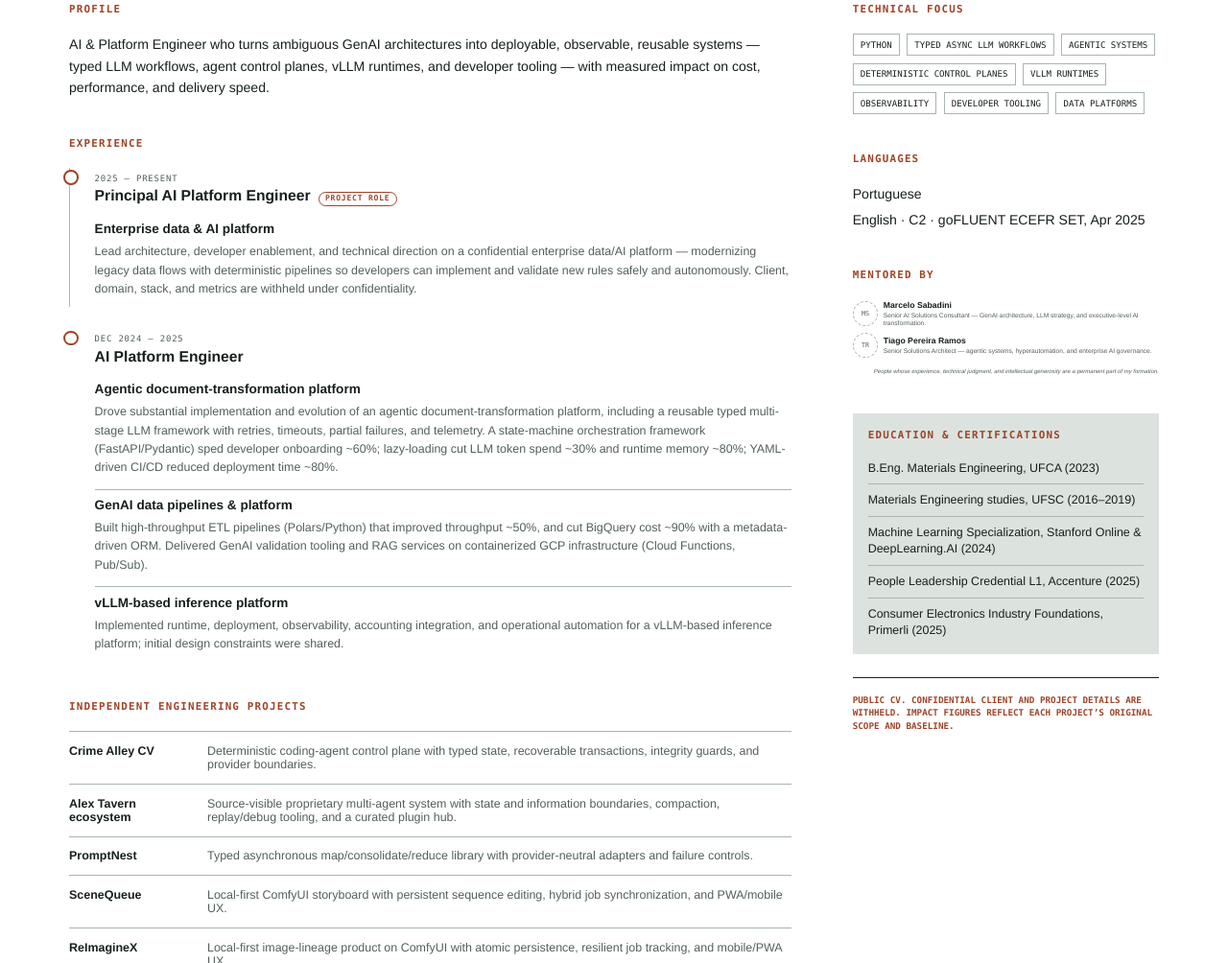
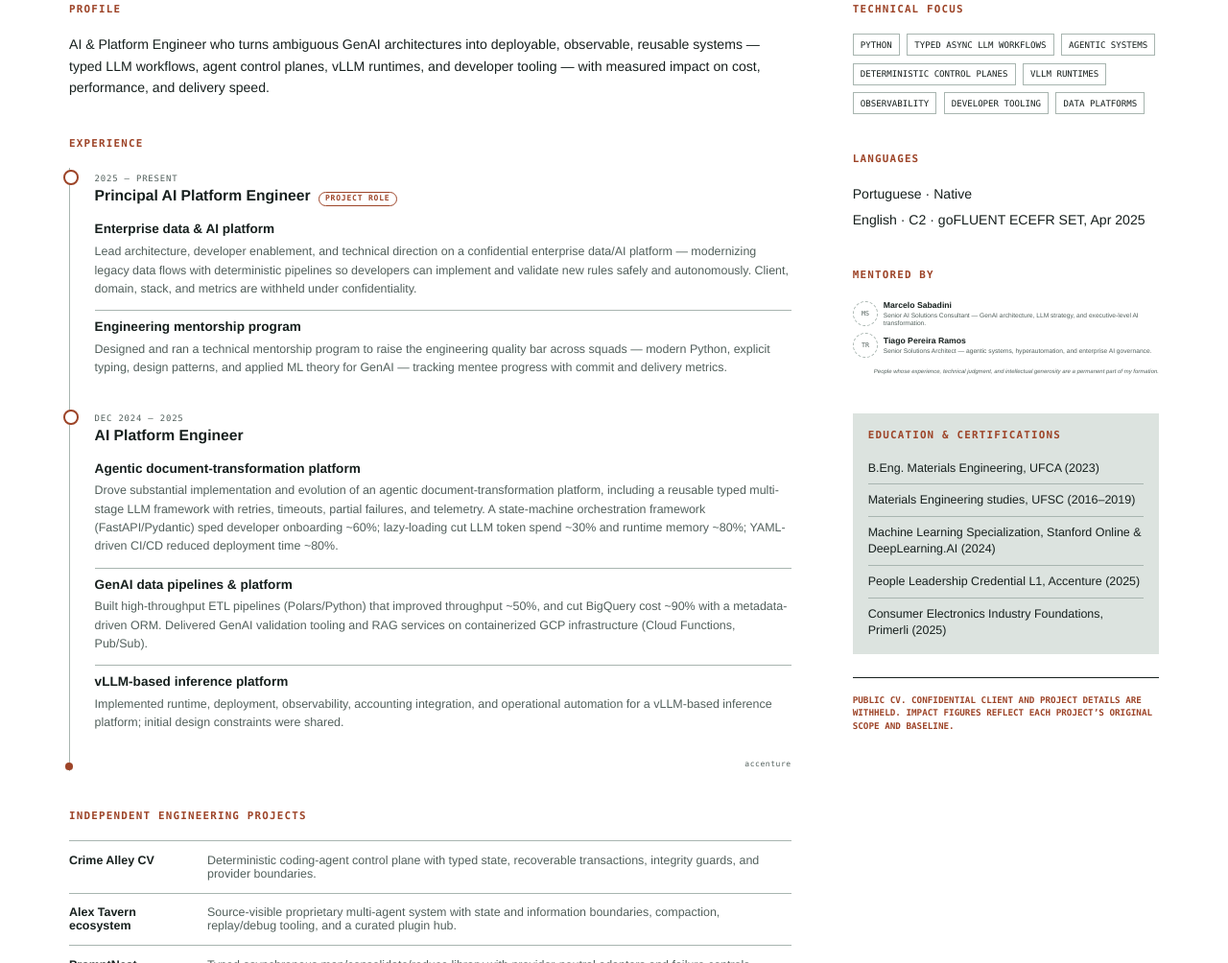
Before and after one commit to al4xdev/al4xdev.github.io, a website: page cv/index.html in a window 1280 px wide. Shown: the part 269-1273 px from the top of the page at 96% size. Drawn offline with Linux system fonts and the light colour scheme.

Commit message:
cv: add accenture company annotation to experience timeline
- Add experienceCompany field to both en/pt-BR content
- Render as right-aligned lowercase label at timeline end
- Timeline end styling: mono font, muted color, right-aligned
- Reformatted content.js with consistent tab indentation
- Adjusted print layout margins for better A4 fit

```diff
--- a/cv/content.js
+++ b/cv/content.js
@@ -6,175 +6,226 @@
  */
 window.CV_CONTENT = Object.freeze({
 	en: {
-    documentTitle: 'Alexsandro Pessoa — AI Platform Engineer CV',
-    name: 'Alexsandro Pessoa',
-    role: 'Senior AI Platform Engineer · Agentic Systems · Data Platforms · Developer Enablement',
+		documentTitle: "Alexsandro Pessoa — AI Platform Engineer CV",
+		name: "Alexsandro Pessoa",
+		role:
+			"Senior AI Platform Engineer · Agentic Systems · Data Platforms · Developer Enablement",
 		links: [
-      { label: 'github.com/al4xdev', url: 'https://github.com/al4xdev' },
-      { label: 'linkedin.com/in/al4xdev', url: 'https://www.linkedin.com/in/al4xdev' },
+			{ label: "github.com/al4xdev", url: "https://github.com/al4xdev" },
+			{
+				label: "linkedin.com/in/al4xdev",
+				url: "https://www.linkedin.com/in/al4xdev",
+			},
 		],
 		profile: {
-      label: 'Profile',
-      body: 'AI & Platform Engineer who turns ambiguous GenAI architectures into deployable, observable, reusable systems — typed LLM workflows, agent control planes, vLLM runtimes, and developer tooling — with measured impact on cost, performance, and delivery speed.',
+			label: "Profile",
+			body:
+				"AI & Platform Engineer who turns ambiguous GenAI architectures into deployable, observable, reusable systems — typed LLM workflows, agent control planes, vLLM runtimes, and developer tooling — with measured impact on cost, performance, and delivery speed.",
 		},
-    experienceLabel: 'Experience',
+		experienceLabel: "Experience",
+		experienceCompany: "accenture",
 		experience: [
 			{
-        role: 'Principal AI Platform Engineer',
-        tag: 'project role',
-        period: '2025 — Present',
+				role: "Principal AI Platform Engineer",
+				tag: "project role",
+				period: "2025 — Present",
 				projects: [
 					{
-            title: 'Enterprise data & AI platform',
-            body: 'Lead architecture, developer enablement, and technical direction on a confidential enterprise data/AI platform — modernizing legacy data flows with deterministic pipelines so developers can implement and validate new rules safely and autonomously. Client, domain, stack, and metrics are withheld under confidentiality.',
+						title: "Enterprise data & AI platform",
+						body:
+							"Lead architecture, developer enablement, and technical direction on a confidential enterprise data/AI platform — modernizing legacy data flows with deterministic pipelines so developers can implement and validate new rules safely and autonomously. Client, domain, stack, and metrics are withheld under confidentiality.",
+					},
+					{
+						title: "Engineering mentorship program",
+						body:
+							"Designed and ran a technical mentorship program to raise the engineering quality bar across squads — modern Python, explicit typing, design patterns, and applied ML theory for GenAI — tracking mentee progress with commit and delivery metrics.",
 					},
 				],
 			},
 			{
-        role: 'AI Platform Engineer',
-        tag: '',
-        period: 'Dec 2024 — 2025',
+				role: "AI Platform Engineer",
+				tag: "",
+				period: "Dec 2024 — 2025",
 				projects: [
 					{
-            title: 'Agentic document-transformation platform',
-            body: 'Drove substantial implementation and evolution of an agentic document-transformation platform, including a reusable typed multi-stage LLM framework with retries, timeouts, partial failures, and telemetry. A state-machine orchestration framework (FastAPI/Pydantic) sped developer onboarding ~60%; lazy-loading cut LLM token spend ~30% and runtime memory ~80%; YAML-driven CI/CD reduced deployment time ~80%.',
+						title: "Agentic document-transformation platform",
+						body:
+							"Drove substantial implementation and evolution of an agentic document-transformation platform, including a reusable typed multi-stage LLM framework with retries, timeouts, partial failures, and telemetry. A state-machine orchestration framework (FastAPI/Pydantic) sped developer onboarding ~60%; lazy-loading cut LLM token spend ~30% and runtime memory ~80%; YAML-driven CI/CD reduced deployment time ~80%.",
 					},
 					{
-            title: 'GenAI data pipelines & platform',
-            body: 'Built high-throughput ETL pipelines (Polars/Python) that improved throughput ~50%, and cut BigQuery cost ~90% with a metadata-driven ORM. Delivered GenAI validation tooling and RAG services on containerized GCP infrastructure (Cloud Functions, Pub/Sub).',
+						title: "GenAI data pipelines & platform",
+						body:
+							"Built high-throughput ETL pipelines (Polars/Python) that improved throughput ~50%, and cut BigQuery cost ~90% with a metadata-driven ORM. Delivered GenAI validation tooling and RAG services on containerized GCP infrastructure (Cloud Functions, Pub/Sub).",
 					},
 					{
-            title: 'vLLM-based inference platform',
-            body: 'Implemented runtime, deployment, observability, accounting integration, and operational automation for a vLLM-based inference platform; initial design constraints were shared.',
+						title: "vLLM-based inference platform",
+						body:
+							"Implemented runtime, deployment, observability, accounting integration, and operational automation for a vLLM-based inference platform; initial design constraints were shared.",
 					},
 				],
 			},
 		],
-    selectedWorkLabel: 'Independent engineering projects',
+		selectedWorkLabel: "Independent engineering projects",
 		selectedWork: [
 			{
-        name: 'Crime Alley CV',
-        body: 'Deterministic coding-agent control plane with typed state, recoverable transactions, integrity guards, and provider boundaries.',
+				name: "Crime Alley CV",
+				body:
+					"Deterministic coding-agent control plane with typed state, recoverable transactions, integrity guards, and provider boundaries.",
 			},
 			{
-        name: 'Alex Tavern ecosystem',
-        body: 'Source-visible proprietary multi-agent system with state and information boundaries, compaction, replay/debug tooling, and a curated plugin hub.',
+				name: "Alex Tavern ecosystem",
+				body:
+					"Source-visible proprietary multi-agent system with state and information boundaries, compaction, replay/debug tooling, and a curated plugin hub.",
 			},
 			{
-        name: 'PromptNest',
-        body: 'Typed asynchronous map/consolidate/reduce library with provider-neutral adapters and failure controls.',
+				name: "PromptNest",
+				body:
+					"Typed asynchronous map/consolidate/reduce library with provider-neutral adapters and failure controls.",
 			},
 			{
-        name: 'SceneQueue',
-        body: 'Local-first ComfyUI storyboard with persistent sequence editing, hybrid job synchronization, and PWA/mobile UX.',
+				name: "SceneQueue",
+				body:
+					"Local-first ComfyUI storyboard with persistent sequence editing, hybrid job synchronization, and PWA/mobile UX.",
 			},
 			{
-        name: 'ReImagineX',
-        body: 'Local-first image-lineage product on ComfyUI with atomic persistence, resilient job tracking, and mobile/PWA UX.',
+				name: "ReImagineX",
+				body:
+					"Local-first image-lineage product on ComfyUI with atomic persistence, resilient job tracking, and mobile/PWA UX.",
 			},
 		],
-    focusLabel: 'Technical focus',
+		focusLabel: "Technical focus",
 		focus: [
-      'Python',
-      'Typed async LLM workflows',
-      'Agentic systems',
-      'Deterministic control planes',
-      'vLLM runtimes',
-      'Observability',
-      'Developer tooling',
-      'Data platforms',
+			"Python",
+			"Typed async LLM workflows",
+			"Agentic systems",
+			"Deterministic control planes",
+			"vLLM runtimes",
+			"Observability",
+			"Developer tooling",
+			"Data platforms",
 		],
-    languagesLabel: 'Languages',
-    languages: ['Portuguese', 'English · C2 · goFLUENT ECEFR SET, Apr 2025'],
-    educationLabel: 'Education & certifications',
-    education: 'B.Eng. Materials Engineering, UFCA (2023) · Materials Engineering studies, UFSC (2016–2019) · Machine Learning Specialization, Stanford Online & DeepLearning.AI (2024) · People Leadership Credential L1, Accenture (2025) · Consumer Electronics Industry Foundations, Primerli (2025)',
-    mentorsNote: 'People whose experience, technical judgment, and intellectual generosity are a permanent part of my formation.',
-    footnote: 'Public CV. Confidential client and project details are withheld. Impact figures reflect each project’s original scope and baseline.',
+		languagesLabel: "Languages",
+		languages: [
+			"Portuguese · Native",
+			"English · C2 · goFLUENT ECEFR SET, Apr 2025",
+		],
+		educationLabel: "Education & certifications",
+		education:
+			"B.Eng. Materials Engineering, UFCA (2023) · Materials Engineering studies, UFSC (2016–2019) · Machine Learning Specialization, Stanford Online & DeepLearning.AI (2024) · People Leadership Credential L1, Accenture (2025) · Consumer Electronics Industry Foundations, Primerli (2025)",
+		mentorsNote:
+			"People whose experience, technical judgment, and intellectual generosity are a permanent part of my formation.",
+		footnote:
+			"Public CV. Confidential client and project details are withheld. Impact figures reflect each project’s original scope and baseline.",
 	},
-  'pt-BR': {
-    documentTitle: 'Alexsandro Pessoa — Currículo de engenharia de plataformas de IA',
-    name: 'Alexsandro Pessoa',
-    role: 'Engenheiro Sênior de Plataformas de IA · Sistemas Agênticos · Plataformas de Dados · Aceleração de Desenvolvedores',
+	"pt-BR": {
+		documentTitle:
+			"Alexsandro Pessoa — Currículo de engenharia de plataformas de IA",
+		name: "Alexsandro Pessoa",
+		role:
+			"Engenheiro Sênior de Plataformas de IA · Sistemas Agênticos · Plataformas de Dados · Aceleração de Desenvolvedores",
 		links: [
-      { label: 'github.com/al4xdev', url: 'https://github.com/al4xdev' },
-      { label: 'linkedin.com/in/al4xdev', url: 'https://www.linkedin.com/in/al4xdev' },
+			{ label: "github.com/al4xdev", url: "https://github.com/al4xdev" },
+			{
+				label: "linkedin.com/in/al4xdev",
+				url: "https://www.linkedin.com/in/al4xdev",
+			},
 		],
 		profile: {
-      label: 'Perfil',
-      body: 'Engenheiro de IA e plataformas que transforma arquiteturas GenAI ambíguas em sistemas implantáveis, observáveis e reutilizáveis — fluxos tipados com LLMs, planos de controle para agentes, runtimes vLLM e ferramentas para desenvolvedores — com impacto medido em custo, desempenho e velocidade de entrega.',
+			label: "Perfil",
+			body:
+				"Engenheiro de IA e plataformas que transforma arquiteturas GenAI ambíguas em sistemas implantáveis, observáveis e reutilizáveis — fluxos tipados com LLMs, planos de controle para agentes, runtimes vLLM e ferramentas para desenvolvedores — com impacto medido em custo, desempenho e velocidade de entrega.",
 		},
-    experienceLabel: 'Experiência',
+		experienceLabel: "Experiência",
+		experienceCompany: "accenture",
 		experience: [
 			{
-        role: 'Principal AI Platform Engineer',
-        tag: 'função no projeto',
-        period: '2025 — atual',
+				role: "Principal AI Platform Engineer",
+				tag: "função no projeto",
+				period: "2025 — atual",
 				projects: [
 					{
-            title: 'Plataforma corporativa de dados & IA',
-            body: 'Lidera arquitetura, capacitação de desenvolvedores e direção técnica em uma plataforma corporativa confidencial de dados/IA — modernizando fluxos legados de dados com pipelines determinísticos para que desenvolvedores implementem e validem novas regras com segurança e autonomia. Cliente, domínio, stack e métricas são omitidos por confidencialidade.',
+						title: "Plataforma corporativa de dados & IA",
+						body:
+							"Lidera arquitetura, capacitação de desenvolvedores e direção técnica em uma plataforma corporativa confidencial de dados/IA — modernizando fluxos legados de dados com pipelines determinísticos para que desenvolvedores implementem e validem novas regras com segurança e autonomia. Cliente, domínio, stack e métricas são omitidos por confidencialidade.",
+					},
+					{
+						title: "Programa de mentoria de engenharia",
+						body:
+							"Desenhou e conduziu um programa técnico de mentoria para elevar o padrão de qualidade de engenharia entre squads — Python moderno, tipagem explícita, design patterns e teoria de ML aplicada a GenAI — acompanhando a evolução dos mentorados com métricas de commits e entregas.",
 					},
 				],
 			},
 			{
-        role: 'AI Platform Engineer',
-        tag: '',
-        period: 'dez. 2024 — 2025',
+				role: "AI Platform Engineer",
+				tag: "",
+				period: "dez. 2024 — 2025",
 				projects: [
 					{
-            title: 'Plataforma agêntica de transformação de documentos',
-            body: 'Conduziu parte substancial da implementação e evolução de uma plataforma agêntica de transformação de documentos, incluindo um framework tipado de LLMs em múltiplas etapas com retries, timeouts, falhas parciais e telemetria. Um framework de orquestração baseado em máquina de estados (FastAPI/Pydantic) acelerou o onboarding de desenvolvedores em ~60%; lazy-loading reduziu o gasto de tokens em ~30% e a memória de runtime em ~80%; CI/CD baseado em YAML reduziu o tempo de deploy em ~80%.',
+						title:
+							"Plataforma agêntica de transformação de documentos",
+						body:
+							"Conduziu parte substancial da implementação e evolução de uma plataforma agêntica de transformação de documentos, incluindo um framework tipado de LLMs em múltiplas etapas com retries, timeouts, falhas parciais e telemetria. Um framework de orquestração baseado em máquina de estados (FastAPI/Pydantic) acelerou o onboarding de desenvolvedores em ~60%; lazy-loading reduziu o gasto de tokens em ~30% e a memória de runtime em ~80%; CI/CD baseado em YAML reduziu o tempo de deploy em ~80%.",
 					},
 					{
-            title: 'Pipelines e plataforma de dados com GenAI',
-            body: 'Construiu pipelines de ETL de alta vazão (Polars/Python) que melhoraram a vazão em ~50% e reduziu o custo de BigQuery em ~90% com um ORM orientado a metadados. Entregou ferramentas de validação com GenAI e serviços de RAG em infraestrutura GCP conteinerizada (Cloud Functions, Pub/Sub).',
+						title: "Pipelines e plataforma de dados com GenAI",
+						body:
+							"Construiu pipelines de ETL de alta vazão (Polars/Python) que melhoraram a vazão em ~50% e reduziu o custo de BigQuery em ~90% com um ORM orientado a metadados. Entregou ferramentas de validação com GenAI e serviços de RAG em infraestrutura GCP conteinerizada (Cloud Functions, Pub/Sub).",
 					},
 					{
-            title: 'Plataforma de inferência baseada em vLLM',
-            body: 'Implementou runtime, deployment, observabilidade, integração de contabilização e automação operacional para uma plataforma baseada em vLLM; as restrições iniciais de design foram compartilhadas.',
+						title: "Plataforma de inferência baseada em vLLM",
+						body:
+							"Implementou runtime, deployment, observabilidade, integração de contabilização e automação operacional para uma plataforma baseada em vLLM; as restrições iniciais de design foram compartilhadas.",
 					},
 				],
 			},
 		],
-    selectedWorkLabel: 'Projetos independentes de engenharia',
+		selectedWorkLabel: "Projetos independentes de engenharia",
 		selectedWork: [
 			{
-        name: 'Crime Alley CV',
-        body: 'Plano de controle determinístico para agentes de código, com estado tipado, transações recuperáveis, guardas de integridade e fronteiras de providers.',
+				name: "Crime Alley CV",
+				body:
+					"Plano de controle determinístico para agentes de código, com estado tipado, transações recuperáveis, guardas de integridade e fronteiras de providers.",
 			},
 			{
-        name: 'Ecossistema Alex Tavern',
-        body: 'Sistema multiagente proprietário com código visível, fronteiras de estado e informação, compactação, replay/debug e um hub curado de plugins.',
+				name: "Ecossistema Alex Tavern",
+				body:
+					"Sistema multiagente proprietário com código visível, fronteiras de estado e informação, compactação, replay/debug e um hub curado de plugins.",
 			},
 			{
-        name: 'PromptNest',
-        body: 'Biblioteca assíncrona tipada de map/consolidate/reduce, com adaptadores neutros a providers e controles de falha.',
+				name: "PromptNest",
+				body:
+					"Biblioteca assíncrona tipada de map/consolidate/reduce, com adaptadores neutros a providers e controles de falha.",
 			},
 			{
-        name: 'SceneQueue',
-        body: 'Storyboard local-first sobre ComfyUI, com edição persistente, sincronização híbrida de jobs e UX PWA/mobile.',
+				name: "SceneQueue",
+				body:
+					"Storyboard local-first sobre ComfyUI, com edição persistente, sincronização híbrida de jobs e UX PWA/mobile.",
 			},
 			{
-        name: 'ReImagineX',
-        body: 'Produto local-first de linhagem de imagens sobre ComfyUI, com persistência atômica, rastreamento resiliente de jobs e UX PWA/mobile.',
+				name: "ReImagineX",
+				body:
+					"Produto local-first de linhagem de imagens sobre ComfyUI, com persistência atômica, rastreamento resiliente de jobs e UX PWA/mobile.",
 			},
 		],
-    focusLabel: 'Foco técnico',
+		focusLabel: "Foco técnico",
 		focus: [
-      'Python',
-      'Fluxos assíncronos tipados com LLMs',
-      'Sistemas agênticos',
-      'Planos de controle determinísticos',
-      'Runtimes vLLM',
-      'Observabilidade',
-      'Ferramentas para desenvolvedores',
-      'Plataformas de dados',
+			"Python",
+			"Fluxos assíncronos tipados com LLMs",
+			"Sistemas agênticos",
+			"Planos de controle determinísticos",
+			"Runtimes vLLM",
+			"Observabilidade",
+			"Ferramentas para desenvolvedores",
+			"Plataformas de dados",
 		],
-    languagesLabel: 'Idiomas',
-    languages: ['Português', 'Inglês · C2 · goFLUENT ECEFR SET, abr. 2025'],
-    educationLabel: 'Formação e certificações',
-    education: 'Bacharelado em Engenharia de Materiais, UFCA (2023) · Estudos em Engenharia de Materiais, UFSC (2016–2019) · Machine Learning Specialization, Stanford Online & DeepLearning.AI (2024) · Credencial People Leadership Nível 1, Accenture (2025) · Consumer Electronics Industry Foundations, Primerli (2025)',
-    mentorsNote: 'Pessoas cuja experiência, julgamento técnico e generosidade intelectual fazem parte permanente da minha formação.',
-    footnote: 'Currículo público. Detalhes confidenciais de clientes e projetos são omitidos. Os números de impacto refletem o escopo e a baseline originais de cada projeto.',
+		languagesLabel: "Idiomas",
+		languages: ["Português", "Inglês · C2 · goFLUENT ECEFR SET, abr. 2025"],
+		educationLabel: "Formação e certificações",
+		education:
+			"Bacharelado em Engenharia de Materiais, UFCA (2023) · Estudos em Engenharia de Materiais, UFSC (2016–2019) · Machine Learning Specialization, Stanford Online & DeepLearning.AI (2024) · Credencial People Leadership Nível 1, Accenture (2025) · Consumer Electronics Industry Foundations, Primerli (2025)",
+		mentorsNote:
+			"Pessoas cuja experiência, julgamento técnico e generosidade intelectual fazem parte permanente da minha formação.",
+		footnote:
+			"Currículo público. Detalhes confidenciais de clientes e projetos são omitidos. Os números de impacto refletem o escopo e a baseline originais de cada projeto.",
 	},
 });
--- a/cv/render.js
+++ b/cv/render.js
@@ -83,7 +83,7 @@
             </section>
             <section class="cv-block">
               <h2>${escapeHtml(cv.experienceLabel)}</h2>
-              <ol class="cv-timeline">${renderExperience(cv.experience)}</ol>
+              <ol class="cv-timeline">${renderExperience(cv.experience)}${cv.experienceCompany ? `<li class="cv-timeline-end"><span>${escapeHtml(cv.experienceCompany)}</span></li>` : ''}</ol>
             </section>
             <section class="cv-block">
               <h2>${escapeHtml(cv.selectedWorkLabel)}</h2>
--- a/cv/styles.css
+++ b/cv/styles.css
@@ -113,15 +113,36 @@ a {
 .cv-role {
   position: relative;
   padding-left: 1.6rem;
+  padding-bottom: 1.4rem;
   border-left: 1px solid var(--mineral);
 }
 
-.cv-role + .cv-role {
-  margin-top: 1.4rem;
+.cv-timeline-end {
+  position: relative;
+  padding-left: 1.6rem;
+  border-left: 1px solid var(--mineral);
 }
 
-.cv-role:last-child {
-  border-left-color: transparent;
+.cv-timeline-end::before {
+  content: "";
+  position: absolute;
+  left: -0.3rem;
+  top: 0;
+  width: 0.48rem;
+  height: 0.48rem;
+  border-radius: 50%;
+  background: var(--copper);
+}
+
+.cv-timeline-end span {
+  display: block;
+  position: relative;
+  top: -0.2rem;
+  color: var(--muted);
+  font-family: var(--mono);
+  font-size: 0.5rem;
+  letter-spacing: 0.07em;
+  text-align: right;
 }
 
 .cv-role::before {
@@ -384,21 +405,21 @@ a {
 
 @page {
   size: A4;
-  margin: 0;
+  margin: 13mm 0;
 }
 
 @media print {
   html,
   body {
-    width: 210mm;
+    width: auto;
     max-width: none;
     overflow: visible;
   }
 
   .cv-page {
-    width: 210mm;
-    min-height: 297mm;
-    padding: 12mm 15mm;
+    width: auto;
+    min-height: 0;
+    padding: 0 14mm;
   }
 
   .cv-header {
--- a/tools/export-cv.mjs
+++ b/tools/export-cv.mjs
@@ -54,7 +54,9 @@ try {
   await page.goto(`${server.origin}/cv/index.html?lang=${encodeURIComponent(language)}`, {
     waitUntil: 'networkidle',
   });
-  const bytes = await page.pdf({ path: output, format: 'A4', printBackground: true });
+  // preferCSSPageSize honours the @page size AND margins, matching the browser's
+  // Print-to-PDF so exported previews reflect the real per-page margins.
+  const bytes = await page.pdf({ path: output, preferCSSPageSize: true, printBackground: true });
   const document = await PDFDocument.load(bytes);
   const pages = document.getPageCount();
   const { width, height } = document.getPage(0).getSize();
```
Lines whose indentation alone changed are shown as unchanged.
